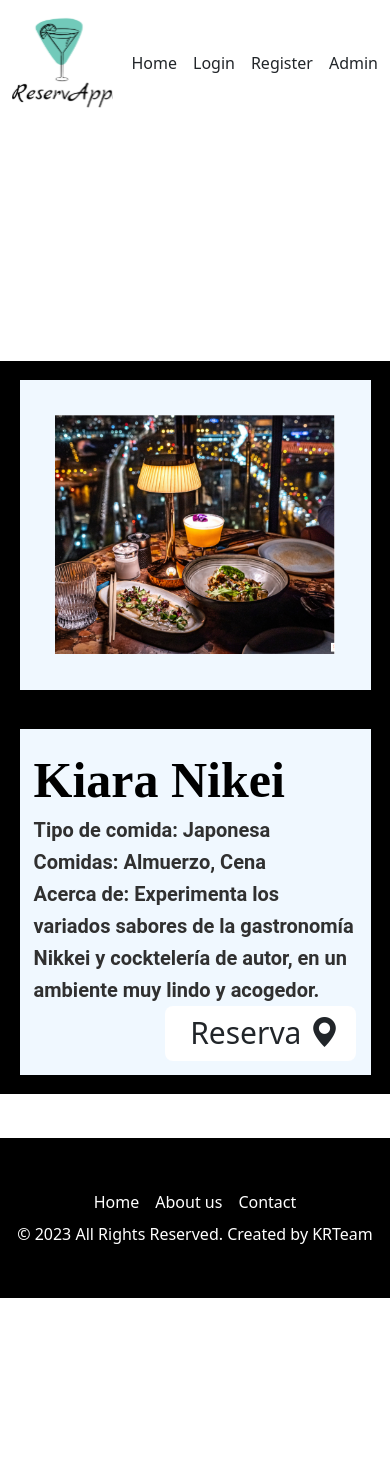
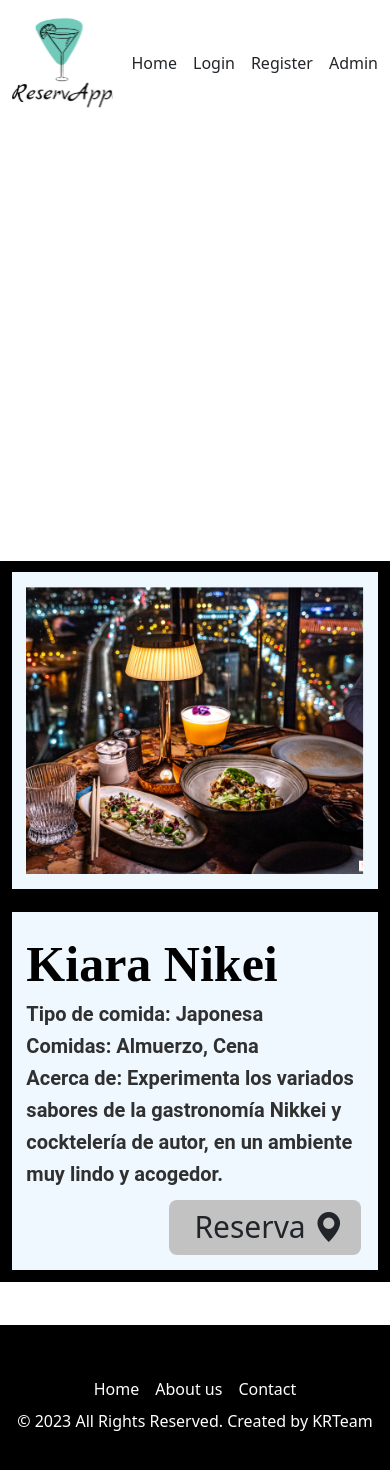
Before and after one commit to rmastudillo/KRTeam, a Vue app: page /local in a window 390 px wide. Shown: the top 1470 px of the page. Before the commit the page ends 1298 px from the top, so only its background shows below. Built offline with nearby package versions, Linux system fonts and the light colour scheme; no server answers.

Commit message:
Pagina responsive

```diff
--- a/src/components/local_page/LocalPage.vue
+++ b/src/components/local_page/LocalPage.vue
@@ -76,9 +76,9 @@ defineExpose({ map, imglocal });
               Acerca de: Experimenta los variados sabores de la gastronomía Nikkei y cocktelería de autor, en un ambiente muy lindo y acogedor.
             </div>
             <div id="button-container">
-              <button id="button-reservar" type="button" class="btn bg-white btn-lg text-center">
+              <button id="button-reservar" type="button" class="btn btn-lg text-center">
                 <span class="mx-2 text-3xl">Reserva</span>
-                <i class="bi bi-geo-alt-fill text-3xl" />
+                <i class="bi bi-geo-alt-fill text-3xl"></i>
               </button>
             </div>
         </div>
@@ -96,9 +96,9 @@ defineExpose({ map, imglocal });
 }
 
 #mapid {
-  height: 200px;
+  height: 400px;
   width: 100%;
-  max-width: 800px; /* Ajusta esto al ancho máximo que prefieras */
+  max-width: 1250px; /* Ajusta esto al ancho máximo que prefieras */
 }
 
 #container-local{
@@ -107,19 +107,27 @@ defineExpose({ map, imglocal });
   margin-bottom: 5%;
 }
 
+
 #container-img{
-  padding: 5%;
+  padding: 3%;
 }
 
 #container-img img{
-  padding: 10%;
+  padding: 4%;
   background-color: aliceblue;
   color: black;
 }
 
+#container-text1{
+  padding: 3%;
+
+}
+
 #container-text2{
   background-color: aliceblue;
-  padding: 4%;
+  padding-left: 4%;
+  padding-top: 4%;
+  padding-bottom: 4%;
 }
 
 #tittlel{
@@ -148,10 +156,13 @@ defineExpose({ map, imglocal });
 #button-container{
   display: flex;
   justify-content: flex-end;
+  padding-right: 5%;
+
 }
 
-#container-text1{
-  padding: 5%;
+#button-reservar{
+  background-color: #C2C2C2;
+  margin-top: 3%;
 }
 
 </style>
```
